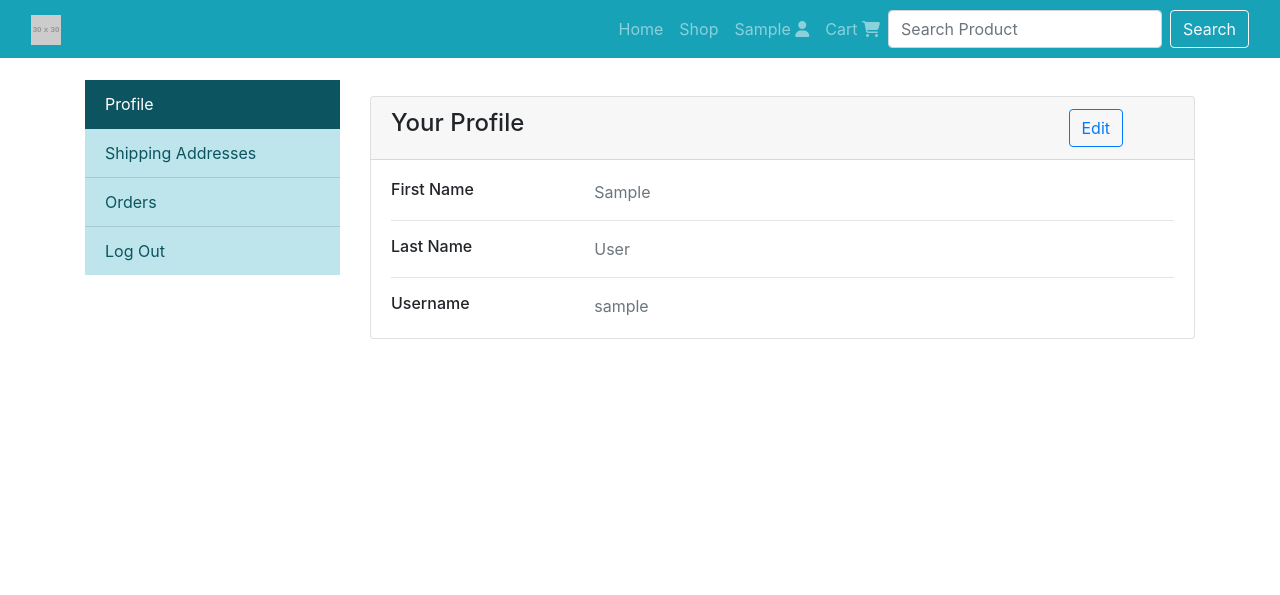
After one commit to vrrao01/e_commerce, a Django app: page /accounts/profile/ in a window 1280 px wide. The commit adds this page. Shown: the top 595 px of the page. Run offline with Django 3.2, Linux system fonts and the light colour scheme; the visitor is signed in with stand-in values (Sample User, id 1); data comes from the database, SQL or seed files in the repository; grey boxes labelled with a size stand in for pictures from a placeholder-image service; some libraries are stand-ins or nearby versions.

Commit message:
User Profile Page

```diff
--- /dev/null
+++ b/Ecommerce/accounts/templates/accounts/profile.html
@@ -0,0 +1,59 @@
+{% extends 'home/base.html' %}
+
+{% block title_name %}
+Your Profile
+{% endblock%}
+
+
+{% block content %}
+{% include 'accounts/profilesidebar.html' with active='profile' %}
+
+<div class="col-lg-9">
+
+	<div class="card my-3">
+		<div class="card-header container-fluid">
+			<div class="row">
+				<div class="col-md-10">
+					<h4> Your Profile </h4>
+				</div>
+				<div class="col-md-2">
+					<a class="btn btn-outline-primary" href="{% url 'editprofile' %}" >Edit</a>
+				</div>
+			</div>
+		</div>
+		<div class="card-body">
+			<div class="row">
+				<div class="col-sm-3">
+					<h6 class= mb-0>First Name</h6>
+				</div>
+				<div class="col-sm-9 text-secondary">
+					{{userprofile.first_name}}
+				</div>
+			</div>
+			<hr>
+
+			<div class="row">
+				<div class="col-sm-3">
+					<h6 class= mb-0>Last Name</h6>
+				</div>
+				<div class="col-sm-9 text-secondary">
+					{{userprofile.last_name}}
+				</div>
+			</div>
+			<hr>
+
+			<div class="row">
+				<div class="col-sm-3">
+					<h6 class= mb-0>Username</h6>
+				</div>
+				<div class="col-sm-9 text-secondary">
+					{{userprofile.username}}
+				</div>
+			</div>
+
+		</div>
+	</div>
+
+
+</div>
+{% endblock %}
--- a/Ecommerce/accounts/templates/accounts/profilesidebar.html
+++ b/Ecommerce/accounts/templates/accounts/profilesidebar.html
@@ -5,5 +5,6 @@
 	  <a href="#" class="list-group-item list-group-item-action list-group-item-info {% if active == 'profile' %}active{% endif %}">Profile</a>
 	  <a href="#" class="list-group-item list-group-item-action list-group-item-info">Shipping Addresses</a>
 	  <a href="#" class="list-group-item list-group-item-action list-group-item-info">Orders</a>
+	  <a href="{% url 'logout' %}" class = 'list-group-item list-group-item-action list-group-item-info'> Log Out</a>
 	</div>
 </div>
--- a/Ecommerce/accounts/urls.py
+++ b/Ecommerce/accounts/urls.py
@@ -17,7 +17,7 @@ from django.urls import path,include
 from .views import registration
 from .decorators import not_logged_in
 from django.contrib.auth import views as auth_views
-from .views import UpdateProfileView
+from .views import UpdateProfileView,UserProfileView
 from django.contrib.auth.decorators import login_required
 
 
@@ -25,5 +25,6 @@ urlpatterns = [
     path('signup/',registration,name="signup"),
     path('login/', not_logged_in(auth_views.LoginView.as_view()),name='login'),
     path('logout/',auth_views.LogoutView.as_view(),name="logout"),
-    path('edit/',login_required(UpdateProfileView.as_view()),name="editprofile")
+    path('profile/edit/',login_required(UpdateProfileView.as_view()),name="editprofile"),
+    path('profile/',login_required(UserProfileView.as_view()),name='profile'),
 ]
--- a/Ecommerce/accounts/views.py
+++ b/Ecommerce/accounts/views.py
@@ -3,7 +3,7 @@ from django.http import HttpResponse
 from .forms import RegistrationForm
 from django.contrib.auth.models import User,Group
 from .decorators import not_logged_in
-from django.views.generic import UpdateView
+from django.views.generic import UpdateView, DetailView
 from django.shortcuts import reverse
 
 # Create your views here.
@@ -31,7 +31,16 @@ class UpdateProfileView(UpdateView):
 	context_object_name = 'userprofile'
 
 	def get_success_url(self):
-		return reverse('home:homepage')
+		return reverse('profile')
 
 	def get_object(self):
 		return get_object_or_404(User,username=self.request.user.username)
+
+
+class UserProfileView(DetailView):
+	model = User
+	context_object_name = 'userprofile'
+	template_name = 'accounts/profile.html'
+
+	def get_object(self):
+		return get_object_or_404(User,username= self.request.user.username)
--- a/Ecommerce/home/templates/home/homepage.html
+++ b/Ecommerce/home/templates/home/homepage.html
@@ -12,7 +12,7 @@ Homepage
 {% include "home/sidebar.html"%}
 
 <div class="col-lg-9">
-  <a href="{%url 'logout'%}" class="btn bg-warning">Logout</a>
+
   <div class="container">
           <h2 class="my-4">Offers</h2>
         </div>
```
